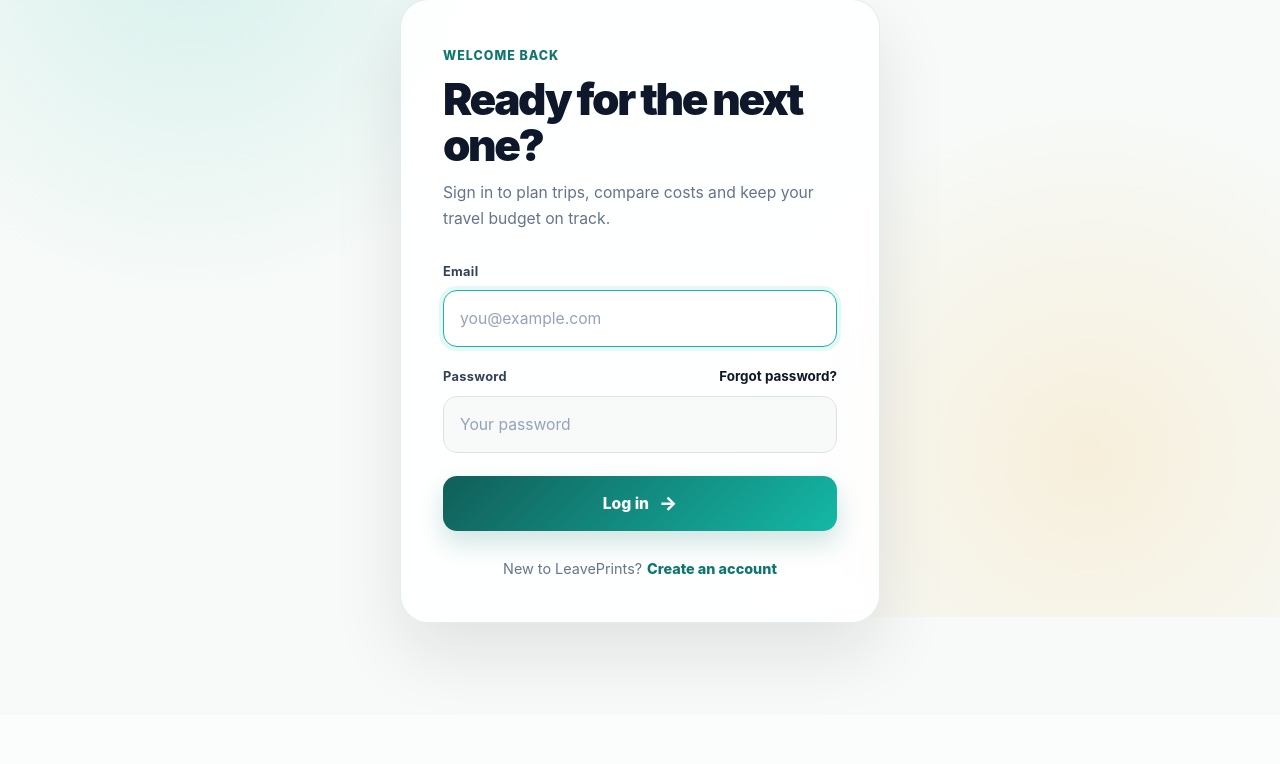
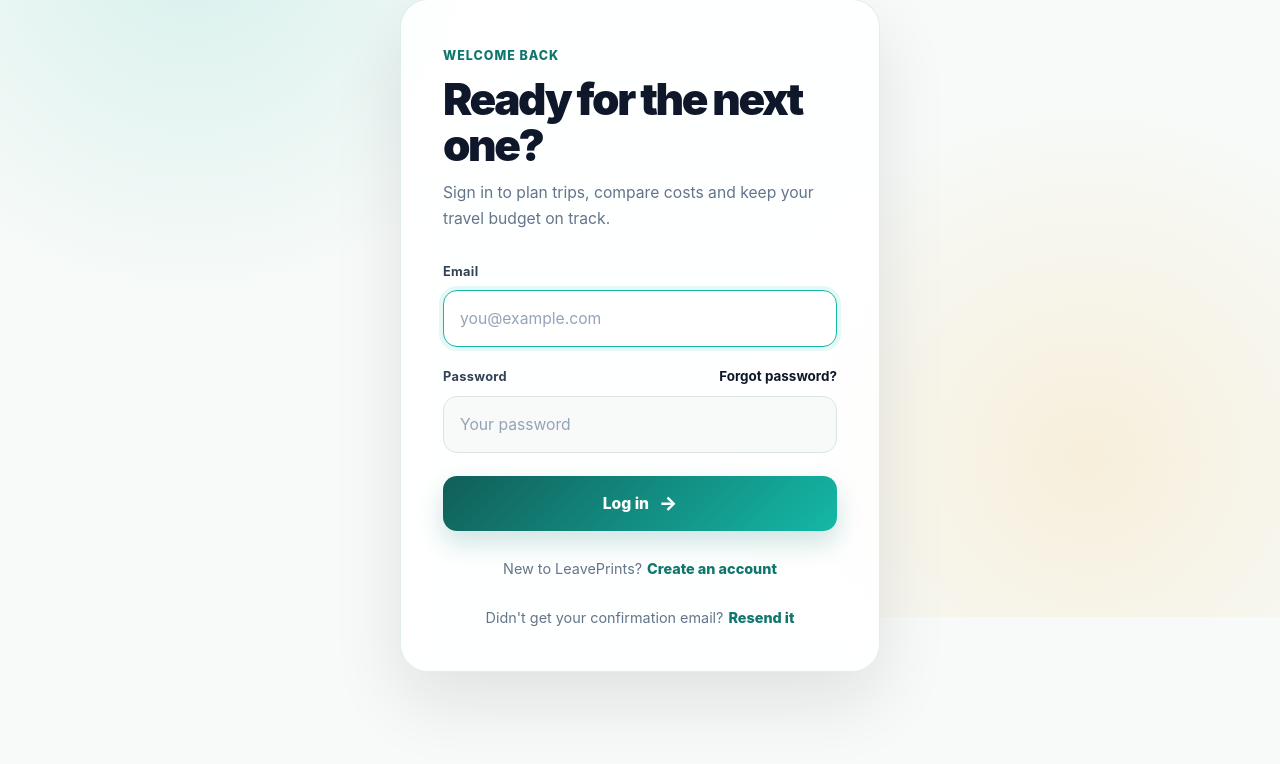
Before and after one commit to joshdean97/roamwise, a Flask app: page /auth/login in a window 1280 px wide. Shown: the part 183-947 px from the top of the page. Before the commit the page ends 847 px from the top, so only its background shows below. Run offline with Flask 3, Linux system fonts and the light colour scheme; some libraries are stand-ins or nearby versions.

Commit message:
add email confirmation

```diff
--- a/core/__init__.py
+++ b/core/__init__.py
@@ -99,10 +99,18 @@ def create_app(test_config=None):
         PASSWORD_RESET_MAX_AGE_SECONDS=int(
             os.environ.get("PASSWORD_RESET_MAX_AGE_SECONDS", "3600")
         ),
+        EMAIL_CONFIRMATION_MAX_AGE_SECONDS=int(
+            os.environ.get("EMAIL_CONFIRMATION_MAX_AGE_SECONDS", "86400")
+        ),
         PASSWORD_RESET_LOG_LINKS=(
             False
             if is_production
             else _env_bool("PASSWORD_RESET_LOG_LINKS")
+        ),
+        EMAIL_CONFIRMATION_LOG_LINKS=(
+            False
+            if is_production
+            else _env_bool("EMAIL_CONFIRMATION_LOG_LINKS")
         ),
         PUBLIC_APP_URL=public_app_url,
         SMTP_HOST=os.environ.get("SMTP_HOST", ""),
--- a/core/routes/auth.py
+++ b/core/routes/auth.py
@@ -1,4 +1,5 @@
 import hmac
+from datetime import datetime, timezone
 
 from flask import (
     Blueprint,
@@ -15,7 +16,7 @@ from sqlalchemy import func
 from sqlalchemy.exc import IntegrityError
 
 from core.extensions import db, limiter
-from core.mail import send_password_reset_email
+from core.mail import send_email_confirmation, send_password_reset_email
 from core.models.user import User
 
 
@@ -26,6 +27,7 @@ MAX_PASSWORD_LENGTH = 128
 MAX_USERNAME_LENGTH = 80
 MAX_EMAIL_LENGTH = 120
 RESET_TOKEN_SALT = "roamwise-password-reset-v1"
+EMAIL_CONFIRMATION_TOKEN_SALT = "leaveprints-email-confirmation-v1"
 
 
 def normalise_email(value):
@@ -36,6 +38,13 @@ def _reset_serializer():
     return URLSafeTimedSerializer(
         current_app.config["SECRET_KEY"],
         salt=RESET_TOKEN_SALT,
+    )
+
+
+def _email_confirmation_serializer():
+    return URLSafeTimedSerializer(
+        current_app.config["SECRET_KEY"],
+        salt=EMAIL_CONFIRMATION_TOKEN_SALT,
     )
 
 
@@ -79,6 +88,38 @@ def verify_password_reset_token(token):
     return user
 
 
+def generate_email_confirmation_token(user):
+    return _email_confirmation_serializer().dumps({
+        "user_id": user.id,
+        "email": user.email,
+    })
+
+
+def verify_email_confirmation_token(token):
+    try:
+        payload = _email_confirmation_serializer().loads(
+            token,
+            max_age=current_app.config["EMAIL_CONFIRMATION_MAX_AGE_SECONDS"],
+        )
+    except (BadSignature, SignatureExpired):
+        return None
+
+    try:
+        user_id = int(payload.get("user_id"))
+    except (TypeError, ValueError, AttributeError):
+        return None
+
+    user = db.session.get(User, user_id)
+    if not user:
+        return None
+
+    payload_email = payload.get("email") or ""
+    if not hmac.compare_digest(user.email, payload_email):
+        return None
+
+    return user
+
+
 def _password_error(password, confirm_password):
     if not password or not confirm_password:
         return "Please fill out both password fields."
@@ -95,14 +136,20 @@ def _password_error(password, confirm_password):
     return None
 
 
-def _external_reset_url(token):
-    path = url_for("auth.reset_password", token=token)
+def _public_url(endpoint, **values):
+    path = url_for(endpoint, **values)
     public_app_url = current_app.config.get("PUBLIC_APP_URL")
 
     if public_app_url:
         return f"{public_app_url}{path}"
 
-    return url_for("auth.reset_password", token=token, _external=True)
+    return url_for(endpoint, _external=True, **values)
+
+
+def _send_confirmation_for(user):
+    token = generate_email_confirmation_token(user)
+    confirmation_url = _public_url("auth.confirm_email", token=token)
+    send_email_confirmation(user, confirmation_url)
 
 
 @auth_bp.route("/login", methods=["GET", "POST"])
@@ -123,6 +170,13 @@ def login():
         )
 
         if user and user.check_password(password):
+            if not user.is_email_confirmed:
+                flash(
+                    "Confirm your email before logging in. You can request a new link below.",
+                    "info",
+                )
+                return redirect(url_for("auth.resend_confirmation", email=email))
+
             login_user(user)
             flash("Login successful.", "success")
             return redirect(url_for("main.home"))
@@ -134,7 +188,7 @@ def login():
     return render_template("auth/login.html", title="Login")
 
 
-@auth_bp.route("/logout", methods=["GET","POST"])
+@auth_bp.route("/logout", methods=["GET", "POST"])
 @login_required
 def logout():
     logout_user()
@@ -195,10 +249,90 @@ def register():
             flash("Username or email already exists.", "error")
             return redirect(url_for("auth.register"))
 
-        flash("Registration successful. Please log in.", "success")
+        try:
+            _send_confirmation_for(new_user)
+        except Exception:
+            current_app.logger.exception(
+                "Could not send account confirmation email for user id %s",
+                new_user.id,
+            )
+            flash(
+                "Your account was created, but we couldn't send the confirmation email. Try resending it below.",
+                "error",
+            )
+        else:
+            flash(
+                "Account created. Check your inbox and confirm your email before logging in.",
+                "success",
+            )
+
+        return redirect(url_for("auth.resend_confirmation", email=email))
+
+    return render_template("auth/register.html", title="Register")
+
+
+@auth_bp.get("/confirm-email/<token>")
+def confirm_email(token):
+    user = verify_email_confirmation_token(token)
+
+    if not user:
+        flash(
+            "That confirmation link is invalid or has expired. Request a new one.",
+            "error",
+        )
+        return redirect(url_for("auth.resend_confirmation"))
+
+    if user.is_email_confirmed:
+        flash("Your email is already confirmed. You can log in.", "info")
         return redirect(url_for("auth.login"))
 
-    return render_template("auth/register.html", title="Register")
+    user.email_confirmed_at = datetime.now(timezone.utc)
+    db.session.commit()
+
+    flash("Email confirmed. Welcome to LeavePrints — you can log in now.", "success")
+    return redirect(url_for("auth.login"))
+
+
+@auth_bp.route("/resend-confirmation", methods=["GET", "POST"])
+@limiter.limit("5 per 15 minutes", methods=["POST"])
+def resend_confirmation():
+    if current_user.is_authenticated:
+        return redirect(url_for("main.home"))
+
+    email_value = normalise_email(request.args.get("email"))
+
+    if request.method == "POST":
+        email = normalise_email(request.form.get("email"))
+
+        user = None
+        if email and len(email) <= MAX_EMAIL_LENGTH:
+            user = (
+                User.query
+                .filter(func.lower(User.email) == email)
+                .first()
+            )
+
+        if user and not user.is_email_confirmed:
+            try:
+                _send_confirmation_for(user)
+            except Exception:
+                current_app.logger.exception(
+                    "Could not resend account confirmation email for user id %s",
+                    user.id,
+                )
+
+        # Deliberately generic so this endpoint cannot be used to enumerate users.
+        flash(
+            "If that address belongs to an unconfirmed account, we've sent a fresh confirmation link.",
+            "success",
+        )
+        return redirect(url_for("auth.resend_confirmation"))
+
+    return render_template(
+        "auth/resend_confirmation.html",
+        title="Confirm your email",
+        email_value=email_value,
+    )
 
 
 @auth_bp.route("/forgot-password", methods=["GET", "POST"])
@@ -220,7 +354,7 @@ def forgot_password():
 
         if user:
             token = generate_password_reset_token(user)
-            reset_url = _external_reset_url(token)
+            reset_url = _public_url("auth.reset_password", token=token)
 
             try:
                 send_password_reset_email(user, reset_url)
--- a/core/templates/auth/login.html
+++ b/core/templates/auth/login.html
@@ -79,6 +79,12 @@
                 Create an account
             </a>
         </div>
+        <div class="auth-footer">
+            <span>Didn't get your confirmation email?</span>
+            <a href="{{ url_for('auth.resend_confirmation') }}">
+                Resend it
+            </a>
+        </div>
 
     </div>
 
```
Also changed, not shown: core/mail.py (+60 -17 lines), core/models/user.py (+9 -0 lines), core/templates/auth/register.html (+7 -1 lines), core/templates/auth/resend_confirmation.html (added, +52 -0 lines), migrations/versions/b7e4c1a2d9f0_add_email_confirmation.py (added, +36 -0 lines), tests/test_auth_security.py (+70 -2 lines), 1 other file.
